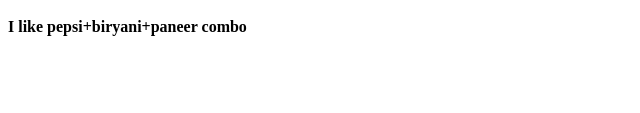
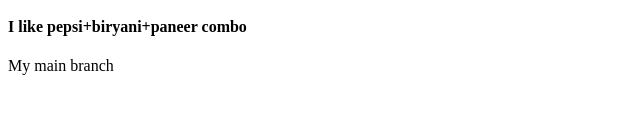
Before and after one commit to Jyothi-03/foodmate, a plain HTML site: page index.html in a window 1280 px wide. Shown: the part 251-364 px from the top of the page, without its empty margins (0-640 px from the left). Drawn offline with Linux system fonts and the light colour scheme.

Commit message:
Added branch name

```diff
--- a/index.html
+++ b/index.html
@@ -8,5 +8,6 @@
         <p>Jyothi is good girl</p>
         <p>She loves to eat junk food</p>
         <h4>I like pepsi+biryani+paneer combo</h4>
+        <p>My  main branch</p>
     </body>
 </html>
```
